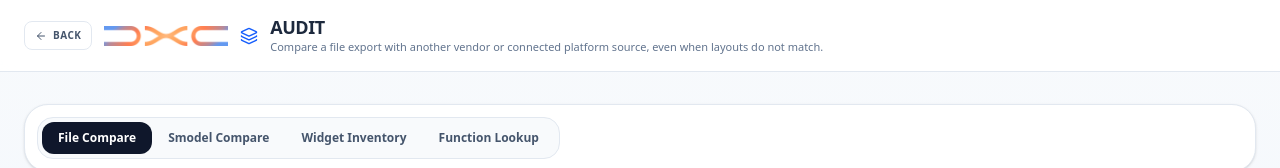
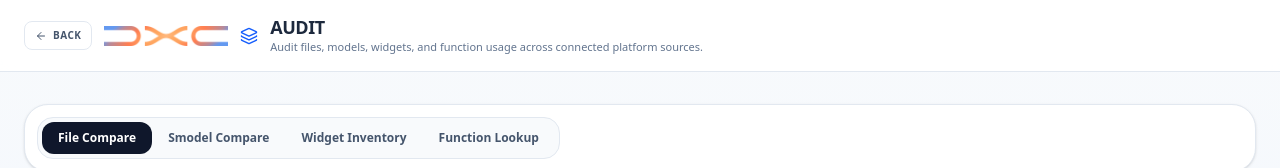
Before and after one commit to buddha2042/qa_automation, a Next.js app: page /excel-audit in a window 1280 px wide. Shown: the top 168 px of the page. Built offline with nearby package versions, Linux system fonts and the light colour scheme.

Commit message:
housekeeping

```diff
--- a/src/app/excel-audit/page.tsx
+++ b/src/app/excel-audit/page.tsx
@@ -302,7 +302,7 @@ const buildSmodelRowsFromPythonMetadata = (
   return buildSmodelCompareRows(leftRows, rightRows);
 };
 
-export default function ExcelAuditPage() {
+export default function AuditPage() {
   const [activeTab, setActiveTab] = useState<'excel' | 'smodel' | 'widget-inventory' | 'function-inventory'>('excel');
   const [leftFile, setLeftFile] = useState<File | null>(null);
   const [rightFile, setRightFile] = useState<File | null>(null);
@@ -729,7 +729,7 @@ export default function ExcelAuditPage() {
     <div className="min-h-screen bg-[linear-gradient(180deg,#f8fafc_0%,#eef4ff_100%)] text-slate-900">
       <AppHeader
         title="Audit"
-        subtitle="Compare a file export with another vendor or connected platform source, even when layouts do not match."
+        subtitle="Audit files, models, widgets, and function usage across connected platform sources."
         backHref="/"
       />
 
```
